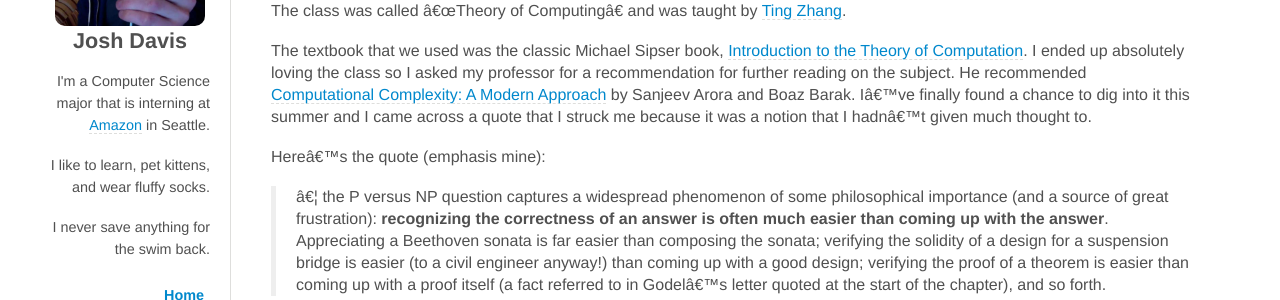
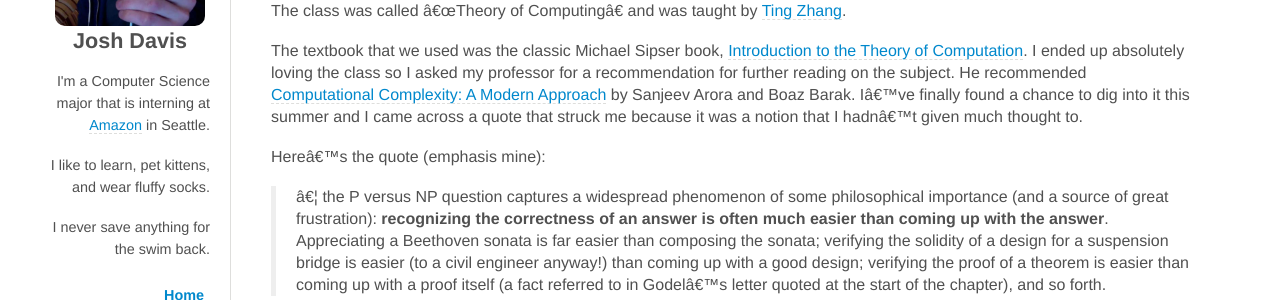
Before and after one commit to jdavis/jdavis.github.com, a Jekyll site: the page built from _posts/2013-07-07-verification-is-often-easier-than-creation.md, in a window 1280 px wide. Shown: the part 154-454 px from the top of the page. Built offline with Jekyll 4.4.1, drawn with Linux system fonts in a browser that asks for light colours; some web fonts are replaced; Markdown is read by kramdown in place of the engine named in the settings.

Commit message:
Fix typo

```diff
--- a/_posts/2013-07-07-verification-is-often-easier-than-creation.md
+++ b/_posts/2013-07-07-verification-is-often-easier-than-creation.md
@@ -16,8 +16,8 @@ the Theory of Computation][sipser]. I ended up absolutely loving the class so I
 asked my professor for a recommendation for further reading on the subject. He
 recommended [Computational Complexity: A Modern Approach][ccbook] by Sanjeev
 Arora and Boaz Barak. I've finally found a chance to dig into it this summer and
-I came across a quote that I struck me because it was a notion that I hadn't
-given much thought to.
+I came across a quote that struck me because it was a notion that I hadn't given
+much thought to.
 
 Here's the quote (emphasis mine):
 
```
